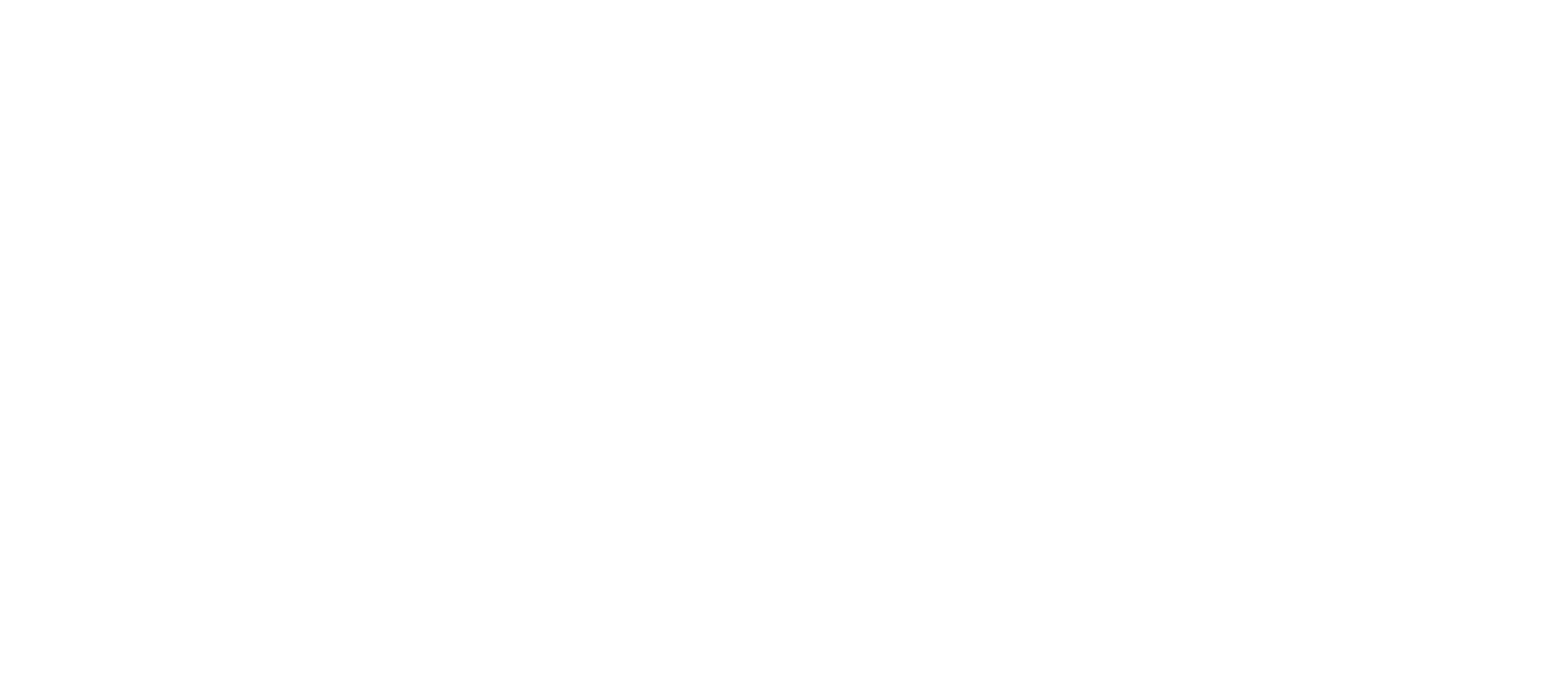
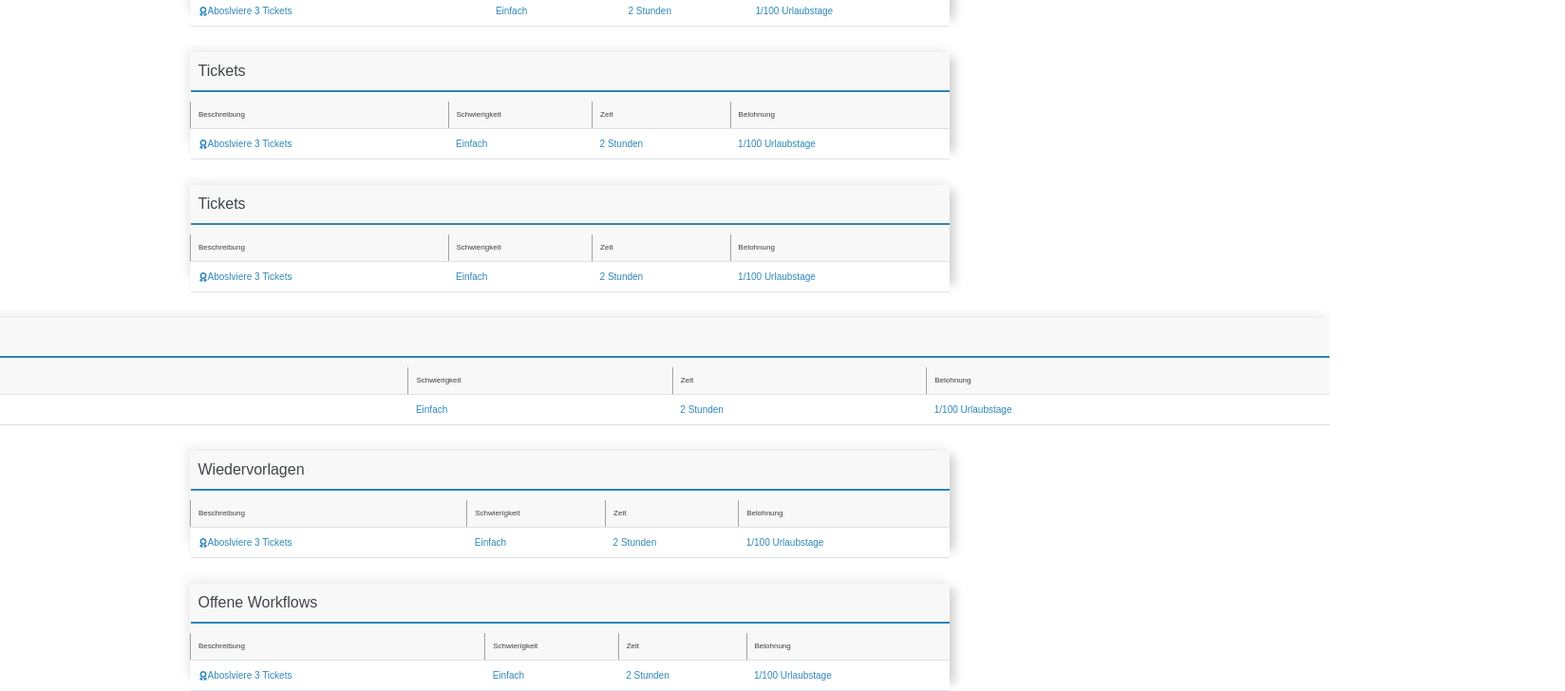
Before and after one commit to RomanoLu/bcs-gamification, a React (Create React App) app: page / in a window 1280 px wide. Shown: the part 265-993 px from the top of the page at 95% size, 1648 px wide, since content can reach past the window. Before the commit the page ends 800 px from the top, so only its background shows below. Built offline with nearby package versions, Linux system fonts and the light colour scheme.

Commit message:
Dashboard Grid erstellt

```diff
--- a/src/App.js
+++ b/src/App.js
@@ -6,10 +6,7 @@
 
 function App() {
   return (
-    <div className='dashboard'>
       <Dashboard />
-    </div>
-
   )
 }
 
--- /dev/null
+++ b/src/Components/Dashboard/Aufgaben.js
@@ -0,0 +1,38 @@
+import React from 'react'
+import { Table } from 'react-bootstrap';
+import {FaAward} from 'react-icons/fa';
+import './ChallengesStyles.css';
+function Aufgaben() {
+    return (
+        <div className='container'>
+          <div className='aufgaben'>
+            <Table responsive="sm">
+              <thead>
+                <tr>
+                  <th>Aktuelle Aufgaben</th>
+                </tr>
+              </thead>
+              <tbody>
+                <tr className = 'secondhead'>
+                  <td>Beschreibung</td>
+                  <td>Schwierigkeit</td>
+                  <td>Zeit</td>
+                  <td>Belohnung</td>
+                </tr>
+                <tr className='items'>
+                  <td>
+                  <i><FaAward /></i>
+                  Aboslviere 3 Tickets
+                  </td>
+                  <td>Einfach</td>
+                  <td>2 Stunden</td>
+                  <td>1/100 Urlaubstage</td>
+                </tr>
+              </tbody>
+            </Table>
+          </div>
+        </div>
+      )
+}
+
+export default Aufgaben
--- a/src/Components/Dashboard/ChallengesStyles.css
+++ b/src/Components/Dashboard/ChallengesStyles.css
@@ -1,6 +1,30 @@
+.container{
+    margin-left: 30px;
+    margin-top: 40px;
+    align-items: center;
+    justify-items: center;
+    justify-content: center;
+    flex: 2 1 30%;
+    align-self: center;
+
+}
+
+
+.aufgaben {
+    align-self: center;
+    height: 100px;
+    width: 1600px;
+    border-radius: 0px;
+    background-color: #e0e0e0;
+    font-family: Arial, Helvetica, sans-serif;
+    border-collapse: collapse;
+    background-color: #f8f8f8;
+    box-shadow: 5px 5px 10px #cecece,
+    -5px -5px 10px #f2f2f2;
+}
+
 
 .challenges {
-    flex-wrap: wrap;
     height: 100px;
     width: 800px;
     border-radius: 0px;
@@ -36,6 +60,44 @@
     border-left: 0.01px solid #9fa49f;
 }
 
+.aufgaben tbody {
+    background-color: white;
+    color: #2f87ba;
+    font-size: 10px;
+    text-align: left;
+}
+
+tbody:before {
+    line-height:1em;
+    background-color: #f8f8f8;
+    content:".";
+    color: #f8f8f8;
+    display:block;
+}
+
+.aufgaben thead {
+    font-family: Arial, Helvetica, sans-serif;
+    font-weight: bold;
+    text-align: left;
+}
+
+.aufgaben th{
+    font-weight: normal;
+    font-size: 12;
+    color: #41454c;
+}
+
+.secondhead {
+    background-color: #f8f8f8;
+    color: #3E3E3E;
+    font-size: 8px;
+    text-align: left;
+}
+
+.secondhead td {
+    border-left: 0.01px solid #9fa49f;
+}
+
 .challenges tbody {
     background-color: white;
     color: #2f87ba;
--- a/src/Components/Dashboard/Dashboard.js
+++ b/src/Components/Dashboard/Dashboard.js
@@ -2,14 +2,26 @@
 import Challenge from './Challenge.js';
 import './DashboardStyles.css';
 import Header from '../Header/Header.js';
+import Ticket from './Ticket.js';
+import Termin from './Termin.js';
+import Wiedervorlagen from './Wiedervorlagen.js';
+import Aufgaben from './Aufgaben.js';
+import Workflow from './Workflow.js';
 
 
 const Dashboard = () => {
     return (
       <div className='dashboard'>
         <Header />
+        <Termin/>
         <Challenge/>
-        <Challenge />
+        <Ticket/>
+        <Ticket/>
+
+        <Aufgaben/>
+
+        <Wiedervorlagen/>
+        <Workflow/>
       </div>
     )
 }
--- a/src/Components/Dashboard/DashboardStyles.css
+++ b/src/Components/Dashboard/DashboardStyles.css
@@ -1,7 +1,13 @@
 .dashboard {
     display: flex;
+    flex-direction: row;
+    justify-content: space-evenly;
     justify-items: center;
+    flex-wrap: wrap;
+
 }
+
+
 
 
 /*
--- /dev/null
+++ b/src/Components/Dashboard/Termin.js
@@ -0,0 +1,38 @@
+import React from 'react'
+import { Table } from 'react-bootstrap';
+import {FaAward} from 'react-icons/fa';
+import './ChallengesStyles.css';
+function Termin() {
+    return (
+        <div className='container'>
+          <div className='challenges'>
+            <Table responsive="sm">
+              <thead>
+                <tr>
+                  <th>Nächste Termine</th>
+                </tr>
+              </thead>
+              <tbody>
+                <tr className = 'secondhead'>
+                  <td>Beschreibung</td>
+                  <td>Schwierigkeit</td>
+                  <td>Zeit</td>
+                  <td>Belohnung</td>
+                </tr>
+                <tr className='items'>
+                  <td>
+                  <i><FaAward /></i>
+                  Aboslviere 3 Tickets
+                  </td>
+                  <td>Einfach</td>
+                  <td>2 Stunden</td>
+                  <td>1/100 Urlaubstage</td>
+                </tr>
+              </tbody>
+            </Table>
+          </div>
+        </div>
+      )
+}
+
+export default Termin
--- /dev/null
+++ b/src/Components/Dashboard/Ticket.js
@@ -0,0 +1,39 @@
+import React from 'react'
+import { Table } from 'react-bootstrap';
+import {FaAward} from 'react-icons/fa';
+import './ChallengesStyles.css';
+
+function Ticket() {
+    return (
+        <div className='container'>
+          <div className='challenges'>
+            <Table responsive="sm">
+              <thead>
+                <tr>
+                  <th>Tickets</th>
+                </tr>
+              </thead>
+              <tbody>
+                <tr className = 'secondhead'>
+                  <td>Beschreibung</td>
+                  <td>Schwierigkeit</td>
+                  <td>Zeit</td>
+                  <td>Belohnung</td>
+                </tr>
+                <tr className='items'>
+                  <td>
+                  <i><FaAward /></i>
+                  Aboslviere 3 Tickets
+                  </td>
+                  <td>Einfach</td>
+                  <td>2 Stunden</td>
+                  <td>1/100 Urlaubstage</td>
+                </tr>
+              </tbody>
+            </Table>
+          </div>
+        </div>
+      )
+    }
+
+export default Ticket
--- /dev/null
+++ b/src/Components/Dashboard/Wiedervorlagen.js
@@ -0,0 +1,39 @@
+import React from 'react'
+import { Table } from 'react-bootstrap';
+import {FaAward} from 'react-icons/fa';
+import './ChallengesStyles.css';
+
+function Wiedervorlagen() {
+    return (
+        <div className='container'>
+          <div className='challenges'>
+            <Table responsive="sm">
+              <thead>
+                <tr>
+                  <th>Wiedervorlagen</th>
+                </tr>
+              </thead>
+              <tbody>
+                <tr className = 'secondhead'>
+                  <td>Beschreibung</td>
+                  <td>Schwierigkeit</td>
+                  <td>Zeit</td>
+                  <td>Belohnung</td>
+                </tr>
+                <tr className='items'>
+                  <td>
+                  <i><FaAward /></i>
+                  Aboslviere 3 Tickets
+                  </td>
+                  <td>Einfach</td>
+                  <td>2 Stunden</td>
+                  <td>1/100 Urlaubstage</td>
+                </tr>
+              </tbody>
+            </Table>
+          </div>
+        </div>
+      )
+}
+
+export default Wiedervorlagen
--- /dev/null
+++ b/src/Components/Dashboard/Workflow.js
@@ -0,0 +1,39 @@
+import React from 'react'
+import { Table } from 'react-bootstrap';
+import {FaAward} from 'react-icons/fa';
+import './ChallengesStyles.css';
+
+function Workflow() {
+    return (
+        <div className='container'>
+          <div className='challenges'>
+            <Table responsive="sm">
+              <thead>
+                <tr>
+                  <th>Offene Workflows</th>
+                </tr>
+              </thead>
+              <tbody>
+                <tr className = 'secondhead'>
+                  <td>Beschreibung</td>
+                  <td>Schwierigkeit</td>
+                  <td>Zeit</td>
+                  <td>Belohnung</td>
+                </tr>
+                <tr className='items'>
+                  <td>
+                  <i><FaAward /></i>
+                  Aboslviere 3 Tickets
+                  </td>
+                  <td>Einfach</td>
+                  <td>2 Stunden</td>
+                  <td>1/100 Urlaubstage</td>
+                </tr>
+              </tbody>
+            </Table>
+          </div>
+        </div>
+      )
+}
+
+export default Workflow
```
